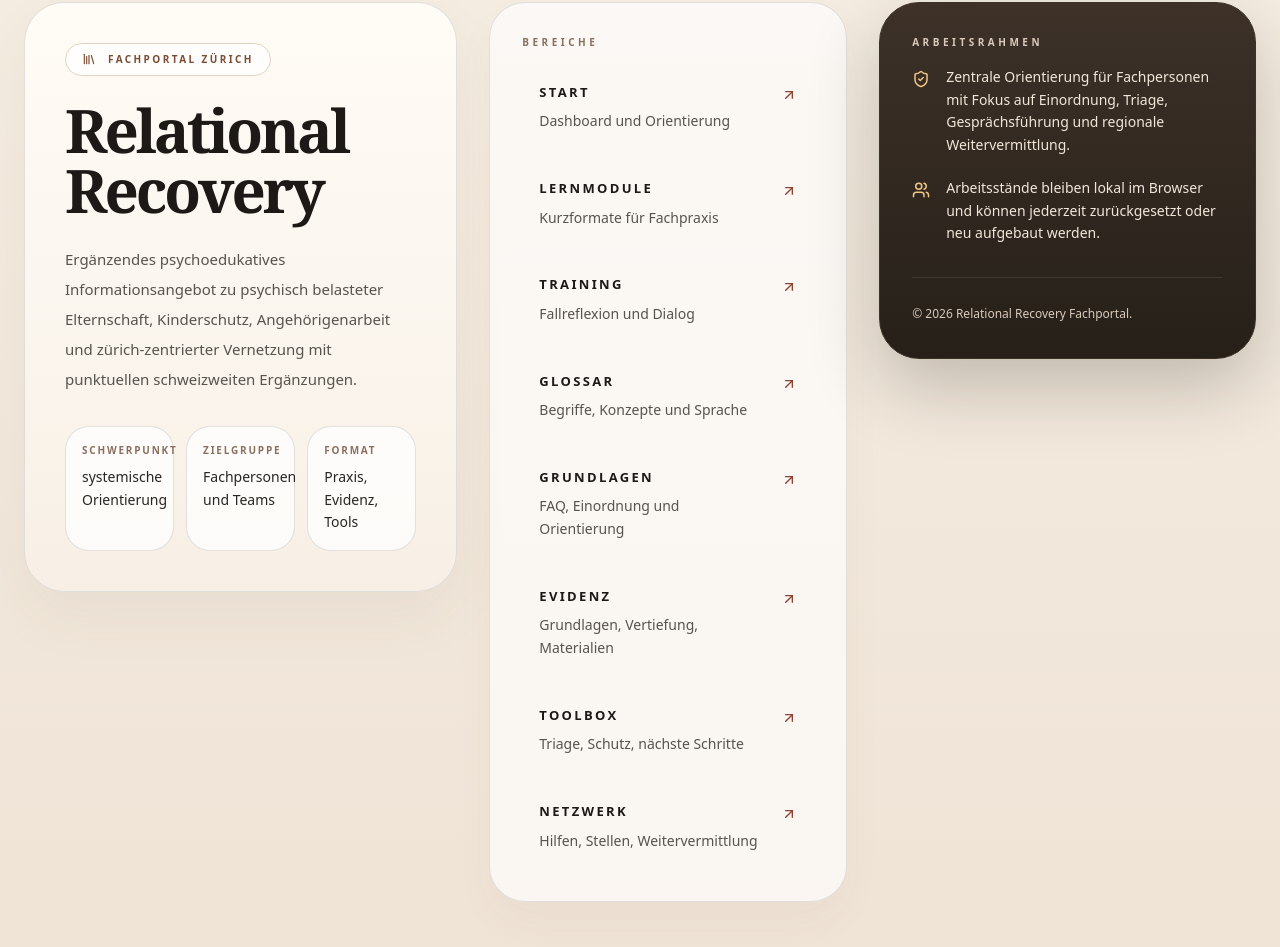
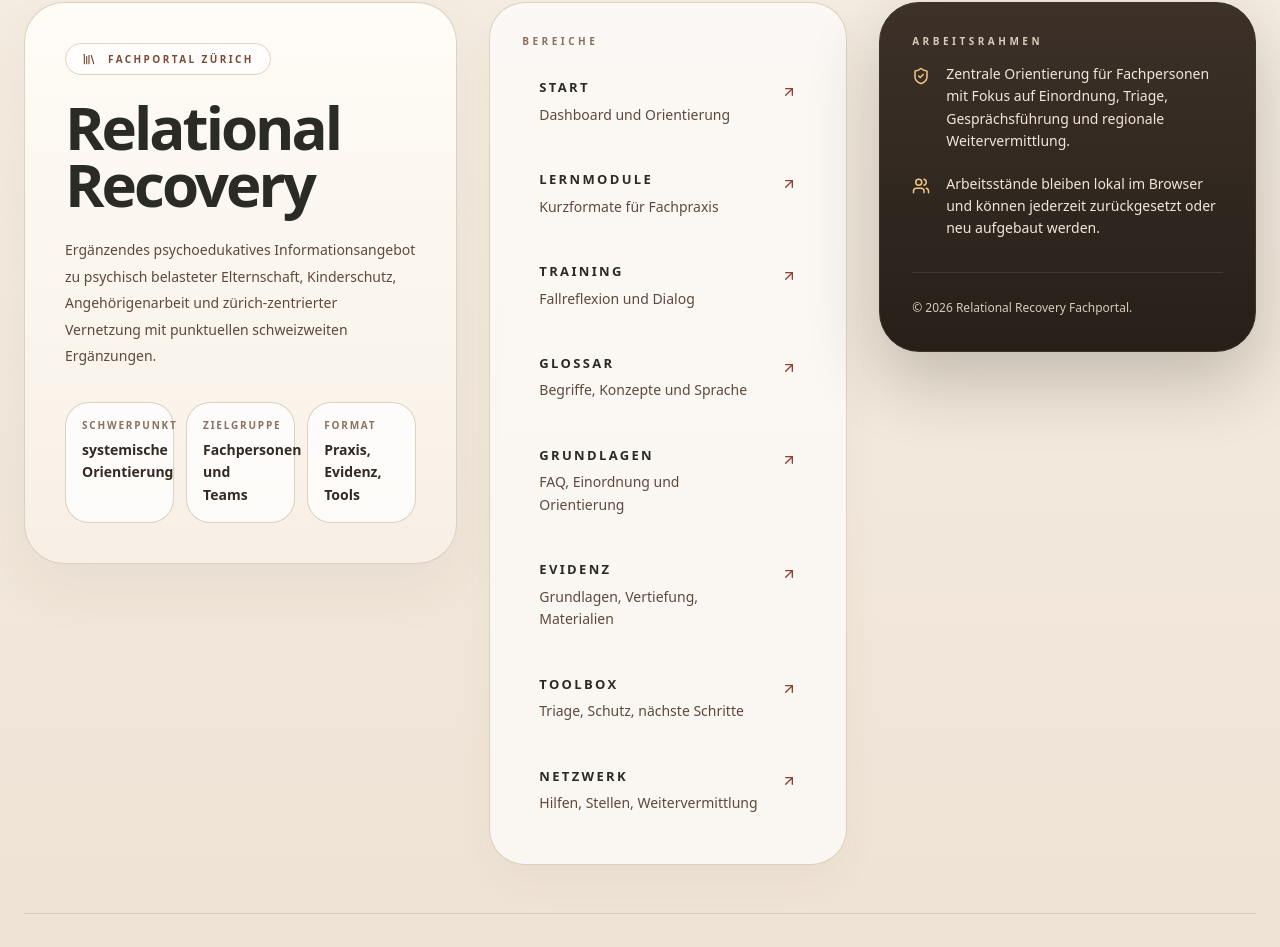
Before and after one commit to christaegger-dot/relational-recovery-startable-v1, a React (Vite) app: page /#home in a window 1280 px wide. Shown: the part 3956-4903 px from the top of the page. Built offline with nearby package versions, Linux system fonts and the light colour scheme.

Commit message:
Migrate footer to system primitives

```diff
--- a/src/components/Footer.jsx
+++ b/src/components/Footer.jsx
@@ -10,90 +10,84 @@ export default function Footer({ onNavigateToTab }) {
   }));
 
   return (
-    <footer
-      className="no-print mt-20 border-t border-stone-300/70 bg-[linear-gradient(180deg,#f5ede2,#eee2d4)] px-6 py-20 text-stone-700"
-      role="contentinfo"
-    >
-      <div className="mx-auto max-w-[86rem]">
-        <div className="grid grid-cols-1 gap-8 border-b border-stone-300/70 pb-12 lg:grid-cols-[minmax(0,1.15fr)_minmax(0,0.95fr)_minmax(0,1fr)] lg:items-start">
-          <div className="rounded-[2.5rem] border border-stone-300/70 bg-[linear-gradient(180deg,rgba(255,252,247,0.92),rgba(248,240,231,0.92))] p-8 shadow-[0_24px_60px_rgba(93,68,51,0.06)] md:p-10">
-            <div className="mb-6 inline-flex items-center gap-3 rounded-full border border-[#e4d2c1] bg-white/80 px-4 py-2 text-[10px] font-extrabold uppercase tracking-[0.24em] text-[#7a4c35]">
+    <footer className="footer-shell no-print" role="contentinfo">
+      <div className="footer-shell__inner">
+        <div className="footer-grid">
+          <div className="footer-panel footer-panel--brand">
+            <div className="footer-brand-badge">
               <Library size={14} />
               Fachportal Zürich
             </div>
-            <h2 className="font-serif text-4xl font-semibold tracking-[-0.05em] text-stone-900 md:text-6xl">
+            <h2 className="footer-brand-title">
               Relational <br /> Recovery
             </h2>
-            <p className="mt-6 max-w-md text-sm leading-loose text-stone-600 md:text-[15px]">
+            <p className="footer-brand-copy">
               Ergänzendes psychoedukatives Informationsangebot zu psychisch belasteter Elternschaft, Kinderschutz,
               Angehörigenarbeit und zürich-zentrierter Vernetzung mit punktuellen schweizweiten Ergänzungen.
             </p>
-            <div className="mt-8 grid gap-3 sm:grid-cols-3">
-              <div className="rounded-[1.5rem] border border-stone-300/70 bg-white/75 p-4 shadow-[inset_0_1px_0_rgba(255,255,255,0.8)]">
-                <div className="text-[10px] font-extrabold uppercase tracking-[0.18em] text-[#8a705f]">Schwerpunkt</div>
-                <p className="mt-2 text-sm font-medium leading-relaxed text-stone-800">systemische Orientierung</p>
+            <div className="footer-stat-grid">
+              <div className="footer-stat-card">
+                <div className="footer-stat-card__label">Schwerpunkt</div>
+                <p className="footer-stat-card__value">systemische Orientierung</p>
               </div>
-              <div className="rounded-[1.5rem] border border-stone-300/70 bg-white/75 p-4 shadow-[inset_0_1px_0_rgba(255,255,255,0.8)]">
-                <div className="text-[10px] font-extrabold uppercase tracking-[0.18em] text-[#8a705f]">Zielgruppe</div>
-                <p className="mt-2 text-sm font-medium leading-relaxed text-stone-800">Fachpersonen und Teams</p>
+              <div className="footer-stat-card">
+                <div className="footer-stat-card__label">Zielgruppe</div>
+                <p className="footer-stat-card__value">Fachpersonen und Teams</p>
               </div>
-              <div className="rounded-[1.5rem] border border-stone-300/70 bg-white/75 p-4 shadow-[inset_0_1px_0_rgba(255,255,255,0.8)]">
-                <div className="text-[10px] font-extrabold uppercase tracking-[0.18em] text-[#8a705f]">Format</div>
-                <p className="mt-2 text-sm font-medium leading-relaxed text-stone-800">Praxis, Evidenz, Tools</p>
+              <div className="footer-stat-card">
+                <div className="footer-stat-card__label">Format</div>
+                <p className="footer-stat-card__value">Praxis, Evidenz, Tools</p>
               </div>
             </div>
           </div>
 
-          <div className="rounded-[2.25rem] border border-stone-300/70 bg-white/65 p-8 shadow-[0_18px_40px_rgba(93,68,51,0.04)]">
-            <div className="mb-4 text-[10px] font-extrabold uppercase tracking-[0.35em] text-[#8a705f]">Bereiche</div>
-            <div className="space-y-3">
+          <div className="footer-panel footer-panel--nav">
+            <div className="footer-kicker">Bereiche</div>
+            <div className="footer-nav-list">
               {footerRoutes.map((route) => (
                 <button
                   key={route.tab}
                   type="button"
                   onClick={() => onNavigateToTab?.(route.tab, { focusTarget: 'heading' })}
-                  className="flex w-full items-start justify-between gap-4 rounded-[1.35rem] border border-transparent px-4 py-4 text-left transition-all hover:border-[#e4d2c1] hover:bg-white/85 hover:shadow-[0_16px_34px_rgba(93,68,51,0.05)]"
+                  className="footer-nav-link"
                 >
-                  <div>
-                    <div className="text-[13px] font-extrabold uppercase tracking-[0.18em] text-stone-900">{route.label}</div>
-                    <p className="mt-2 text-sm leading-relaxed text-stone-600">{route.note}</p>
+                  <div className="footer-nav-link__body">
+                    <div className="footer-nav-link__title">{route.label}</div>
+                    <p className="footer-nav-link__copy">{route.note}</p>
                   </div>
-                  <ArrowUpRight size={16} className="mt-1 shrink-0 text-[#8d3f32]" />
+                  <ArrowUpRight size={16} className="footer-nav-link__icon" />
                 </button>
               ))}
             </div>
           </div>
 
-          <div className="rounded-[2.5rem] border border-[#3d3128] bg-[linear-gradient(180deg,#3d3128,#262019)] p-8 text-[#fff7ef] shadow-[0_28px_70px_rgba(38,32,25,0.24)]">
-            <div className="mb-4 text-[10px] font-extrabold uppercase tracking-[0.35em] text-[#d9cabb]">Arbeitsrahmen</div>
-            <div className="space-y-5">
-              <div className="flex items-start gap-4">
-                <ShieldCheck size={18} className="mt-1 shrink-0 text-[#f0c786]" />
-                <p className="text-sm leading-relaxed text-[#f2e6d9]">
-                  Zentrale Orientierung für Fachpersonen mit Fokus auf Einordnung, Triage, Gesprächsführung und regionale Weitervermittlung.
+          <div className="footer-panel footer-panel--framework">
+            <div className="footer-kicker footer-kicker--inverse">Arbeitsrahmen</div>
+            <div className="footer-framework-list">
+              <div className="footer-framework-item">
+                <ShieldCheck size={18} className="footer-framework-item__icon" />
+                <p className="footer-framework-item__copy">
+                  Zentrale Orientierung für Fachpersonen mit Fokus auf Einordnung, Triage, Gesprächsführung und
+                  regionale Weitervermittlung.
                 </p>
               </div>
-              <div className="flex items-start gap-4">
-                <Users size={18} className="mt-1 shrink-0 text-[#f0c786]" />
-                <p className="text-sm leading-relaxed text-[#f2e6d9]">
+              <div className="footer-framework-item">
+                <Users size={18} className="footer-framework-item__icon" />
+                <p className="footer-framework-item__copy">
                   Arbeitsstände bleiben lokal im Browser und können jederzeit zurückgesetzt oder neu aufgebaut werden.
                 </p>
               </div>
             </div>
-            <div className="mt-8 border-t border-white/10 pt-6 text-[12px] font-medium leading-loose text-[#d9cabb]">
-              © 2026 Relational Recovery Fachportal.
-            </div>
+            <div className="footer-framework-legal">© 2026 Relational Recovery Fachportal.</div>
           </div>
         </div>
 
-        <div className="flex flex-col gap-4 pt-8 md:flex-row md:items-center md:justify-between">
-          <p className="text-[11px] font-extrabold uppercase tracking-[0.28em] text-[#8a705f]">
-            Fachlich ruhig. Systemisch. Praxisnah.
-          </p>
-          <div className="flex gap-3">
-            <div className="h-1 w-12 bg-[#a55a42]" />
-            <div className="h-1 w-8 bg-[#c7a07e]" />
-            <div className="h-1 w-4 bg-white/85" />
+        <div className="footer-bottom">
+          <p className="footer-bottom__claim">Fachlich ruhig. Systemisch. Praxisnah.</p>
+          <div className="footer-bottom__bars" aria-hidden="true">
+            <div className="footer-bottom__bar footer-bottom__bar--primary" />
+            <div className="footer-bottom__bar footer-bottom__bar--secondary" />
+            <div className="footer-bottom__bar footer-bottom__bar--tertiary" />
           </div>
         </div>
       </div>
--- a/src/styles/primitives.css
+++ b/src/styles/primitives.css
@@ -3051,3 +3051,282 @@ order: 1px solid var(--border-subtle);
     grid-template-columns: repeat(4, minmax(0, 1fr));
   }
 }
+
+.footer-shell {
+  margin-top: 5rem;
+  border-top: 1px solid color-mix(in srgb, var(--border-default) 82%, transparent 18%);
+  background: linear-gradient(180deg, #f5ede2, #eee2d4);
+  padding: 5rem 1.5rem;
+  color: #5a4a3f;
+}
+
+.footer-shell__inner {
+  margin: 0 auto;
+  max-width: 86rem;
+}
+
+.footer-grid {
+  display: grid;
+  gap: 2rem;
+  border-bottom: 1px solid color-mix(in srgb, var(--border-default) 82%, transparent 18%);
+  padding-bottom: 3rem;
+}
+
+.footer-panel {
+  border: 1px solid color-mix(in srgb, var(--border-default) 82%, transparent 18%);
+  box-shadow: var(--shadow-soft);
+}
+
+.footer-panel--brand {
+  border-radius: 2.5rem;
+  background: linear-gradient(180deg, rgba(255, 252, 247, 0.92), rgba(248, 240, 231, 0.92));
+  padding: 2rem;
+  box-shadow: 0 24px 60px rgba(93, 68, 51, 0.06);
+}
+
+.footer-panel--nav {
+  border-radius: 2.25rem;
+  background: color-mix(in srgb, white 65%, transparent 35%);
+  padding: 2rem;
+  box-shadow: 0 18px 40px rgba(93, 68, 51, 0.04);
+}
+
+.footer-panel--framework {
+  border-radius: 2.5rem;
+  border-color: #3d3128;
+  background: linear-gradient(180deg, #3d3128, #262019);
+  padding: 2rem;
+  color: #fff7ef;
+  box-shadow: 0 28px 70px rgba(38, 32, 25, 0.24);
+}
+
+.footer-brand-badge {
+  margin-bottom: 1.5rem;
+  display: inline-flex;
+  align-items: center;
+  gap: 0.75rem;
+  border-radius: var(--radius-pill);
+  border: 1px solid #e4d2c1;
+  background: color-mix(in srgb, white 80%, transparent 20%);
+  padding: 0.5rem 1rem;
+  color: #7a4c35;
+  font-size: 0.625rem;
+  font-weight: 800;
+  letter-spacing: 0.24em;
+  line-height: 1;
+  text-transform: uppercase;
+}
+
+.footer-brand-title {
+  margin: 0;
+  color: color-mix(in srgb, var(--text-primary) 92%, black 8%);
+  font-family: var(--font-display);
+  font-size: clamp(2.5rem, 6vw, 3.75rem);
+  font-weight: 600;
+  letter-spacing: -0.05em;
+  line-height: 0.95;
+}
+
+.footer-brand-copy {
+  margin: 1.5rem 0 0;
+  max-width: 32rem;
+  color: var(--text-secondary);
+  font-size: var(--font-size-sm);
+  line-height: 1.9;
+}
+
+.footer-stat-grid {
+  margin-top: 2rem;
+  display: grid;
+  gap: 0.75rem;
+}
+
+.footer-stat-card {
+  border-radius: 1.5rem;
+  border: 1px solid color-mix(in srgb, var(--border-default) 82%, transparent 18%);
+  background: color-mix(in srgb, white 75%, transparent 25%);
+  padding: 1rem;
+  box-shadow: inset 0 1px 0 rgba(255, 255, 255, 0.8);
+}
+
+.footer-stat-card__label {
+  color: #8a705f;
+  font-size: 0.625rem;
+  font-weight: 800;
+  letter-spacing: 0.18em;
+  line-height: 1.2;
+  text-transform: uppercase;
+}
+
+.footer-stat-card__value {
+  margin: 0.5rem 0 0;
+  color: #332a24;
+  font-size: var(--font-size-sm);
+  font-weight: 600;
+  line-height: 1.6;
+}
+
+.footer-kicker {
+  margin: 0 0 1rem;
+  color: #8a705f;
+  font-size: 0.625rem;
+  font-weight: 800;
+  letter-spacing: 0.35em;
+  line-height: 1.2;
+  text-transform: uppercase;
+}
+
+.footer-kicker--inverse {
+  color: #d9cabb;
+}
+
+.footer-nav-list {
+  display: grid;
+  gap: 0.75rem;
+}
+
+.footer-nav-link {
+  width: 100%;
+  display: flex;
+  align-items: flex-start;
+  justify-content: space-between;
+  gap: 1rem;
+  border-radius: 1.35rem;
+  border: 1px solid transparent;
+  background: transparent;
+  padding: 1rem;
+  color: inherit;
+  text-align: left;
+  transition: border-color var(--motion-fast) ease, background-color var(--motion-fast) ease, box-shadow var(--motion-fast) ease, transform var(--motion-fast) ease;
+}
+
+.footer-nav-link:hover {
+  transform: translateY(-1px);
+  border-color: #e4d2c1;
+  background: color-mix(in srgb, white 85%, transparent 15%);
+  box-shadow: 0 16px 34px rgba(93, 68, 51, 0.05);
+}
+
+.footer-nav-link__body {
+  min-width: 0;
+}
+
+.footer-nav-link__title {
+  color: color-mix(in srgb, var(--text-primary) 92%, black 8%);
+  font-size: 0.8125rem;
+  font-weight: 800;
+  letter-spacing: 0.18em;
+  line-height: 1.2;
+  text-transform: uppercase;
+}
+
+.footer-nav-link__copy {
+  margin: 0.5rem 0 0;
+  color: var(--text-secondary);
+  font-size: var(--font-size-sm);
+  line-height: 1.6;
+}
+
+.footer-nav-link__icon {
+  margin-top: 0.25rem;
+  flex-shrink: 0;
+  color: #8d3f32;
+}
+
+.footer-framework-list {
+  display: grid;
+  gap: 1.25rem;
+}
+
+.footer-framework-item {
+  display: flex;
+  align-items: flex-start;
+  gap: 1rem;
+}
+
+.footer-framework-item__icon {
+  margin-top: 0.25rem;
+  flex-shrink: 0;
+  color: #f0c786;
+}
+
+.footer-framework-item__copy {
+  margin: 0;
+  color: #f2e6d9;
+  font-size: var(--font-size-sm);
+  line-height: 1.6;
+}
+
+.footer-framework-legal {
+  margin-top: 2rem;
+  border-top: 1px solid rgba(255, 255, 255, 0.1);
+  padding-top: 1.5rem;
+  color: #d9cabb;
+  font-size: 0.75rem;
+  font-weight: 500;
+  line-height: 1.9;
+}
+
+.footer-bottom {
+  padding-top: 2rem;
+  display: flex;
+  flex-direction: column;
+  gap: 1rem;
+}
+
+.footer-bottom__claim {
+  margin: 0;
+  color: #8a705f;
+  font-size: 0.6875rem;
+  font-weight: 800;
+  letter-spacing: 0.28em;
+  line-height: 1.3;
+  text-transform: uppercase;
+}
+
+.footer-bottom__bars {
+  display: flex;
+  gap: 0.75rem;
+}
+
+.footer-bottom__bar {
+  height: 0.25rem;
+}
+
+.footer-bottom__bar--primary {
+  width: 3rem;
+  background: #a55a42;
+}
+
+.footer-bottom__bar--secondary {
+  width: 2rem;
+  background: #c7a07e;
+}
+
+.footer-bottom__bar--tertiary {
+  width: 1rem;
+  background: color-mix(in srgb, white 85%, transparent 15%);
+}
+
+@media (min-width: 40rem) {
+  .footer-stat-grid {
+    grid-template-columns: repeat(3, minmax(0, 1fr));
+  }
+
+  .footer-bottom {
+    flex-direction: row;
+    align-items: center;
+    justify-content: space-between;
+  }
+}
+
+@media (min-width: 64rem) {
+  .footer-grid {
+    grid-template-columns: minmax(0, 1.15fr) minmax(0, 0.95fr) minmax(0, 1fr);
+    align-items: start;
+  }
+
+  .footer-panel--brand {
+    padding: 2.5rem;
+  }
+}
```
